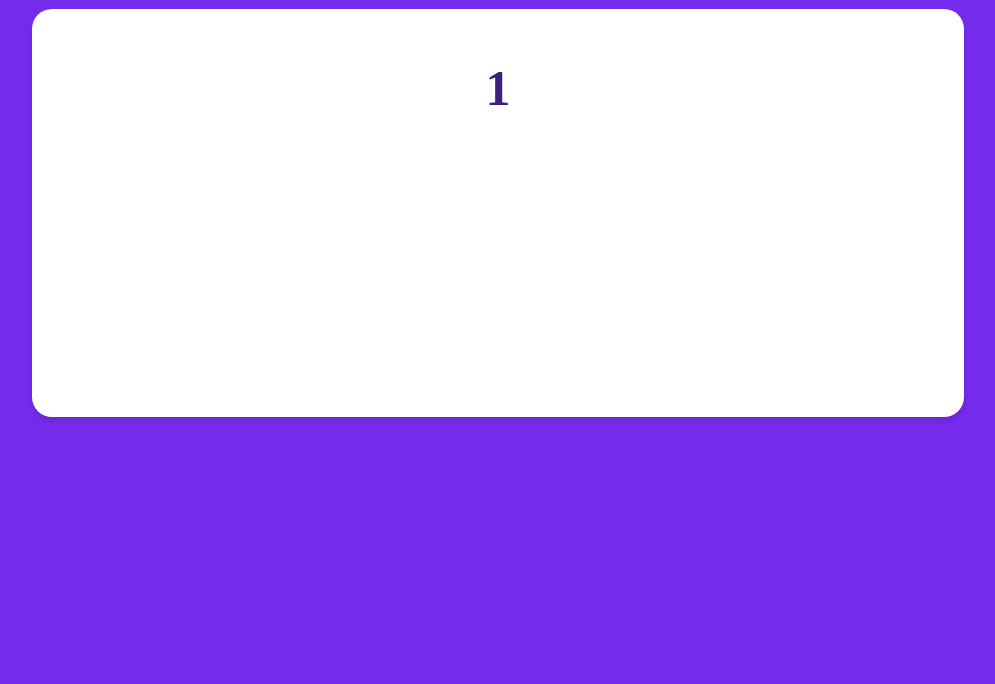
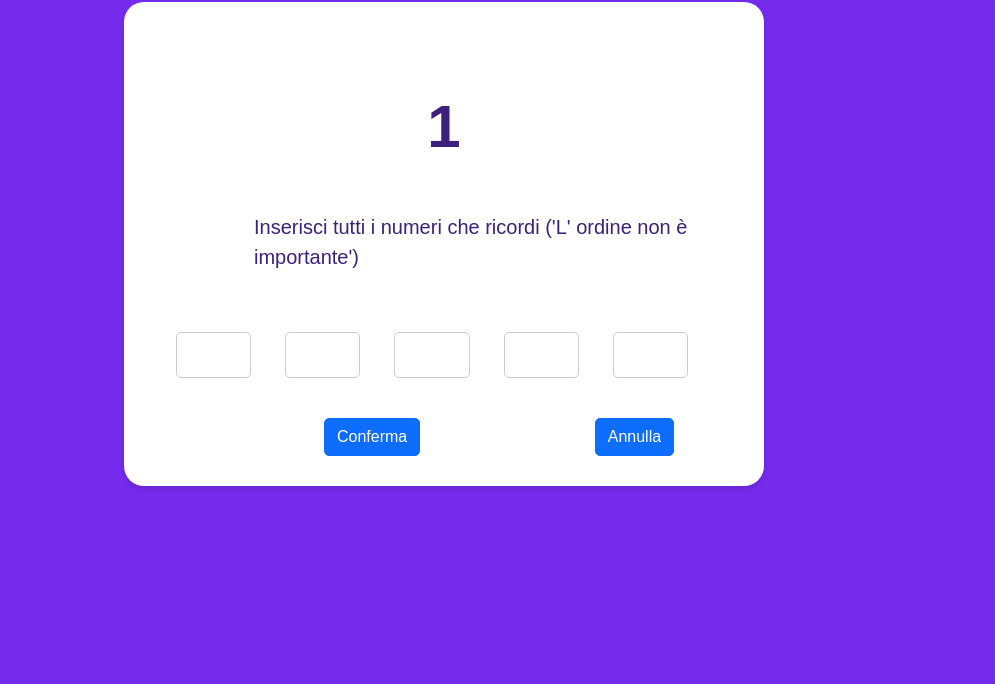
Before and after one commit to Steven-Roduta/js-simon, a plain HTML site: page index.html in a window 1280 px wide. Shown: the part 116-800 px from the top of the page, without its empty margins (196-1191 px from the left). Drawn offline with nearby package versions, Linux system fonts and the light colour scheme.

Commit message:
feat: add buttons in html and style

```diff
--- a/css/style.css
+++ b/css/style.css
@@ -1,34 +1,74 @@
-body{
+body {
     background-color: #742bec;
+    font-family: Arial, sans-serif;
+    margin: 0;
+    padding: 0;
 }
 
-
-h1{
+h1 {
     display: flex;
     justify-content: center;
     font-size: 50px;
     color: white;
+    margin-top: 50px;
 }
 
-.container-form{
-    padding: 150px;
+
+.container-form {
+    padding: 30px;
     max-width: 50%;
     min-height: 100px;
     background-color: white;
     display: flex;
+    flex-direction: column;
     justify-content: center;
     border-radius: 20px;
-    margin-left: 220px;
+    margin: 0 auto;
     box-shadow: 0 4px 4px rgba(0,0,0,0.1);
 }
 
-#display{
-    font-size: 50px;
+
+#display {
+    font-size: 60px;
     font-weight: bold;
     text-align: center;
     margin-top: 50px;
-    display: flex;
-    position: relative;
-    bottom: 150px;
+    margin-bottom: 40px;
     color: #3d207c;
 }
+
+
+label {
+    font-size: 20px;
+    margin-bottom: 10px;
+    color: #3d207c;
+    margin-left: 100px;
+    margin-bottom: 50px;
+}
+
+
+.row {
+    display: flex;
+    justify-content: space-between;
+    gap: 10px;
+    width: 100%;
+    padding: 10px;
+    margin-bottom: 20px;
+}
+
+
+input[type="number"] {
+    width: 100%;
+    padding: 10px;
+    margin-bottom: 10px;
+    border-radius: 5px;
+    border: 1px solid #ccc;
+    box-sizing: border-box;
+}
+
+.btn{
+
+    margin-left: 170px;
+    border-radius: 5px;
+    border-color: none;
+}
--- a/index.html
+++ b/index.html
@@ -3,6 +3,8 @@
 <head>
     <meta charset="UTF-8">
     <meta name="viewport" content="width=device-width, initial-scale=1.0">
+    <link href="https://cdn.jsdelivr.net/npm/bootstrap@5.3.3/dist/css/bootstrap.min.css" rel="stylesheet" integrity="sha384-QWTKZyjpPEjISv5WaRU9OFeRpok6YctnYmDr5pNlyT2bRjXh0JMhjY6hW+ALEwIH" crossorigin="anonymous">
+    <script src="https://cdn.jsdelivr.net/npm/bootstrap@5.3.3/dist/js/bootstrap.bundle.min.js" integrity="sha384-YvpcrYf0tY3lHB60NNkmXc5s9fDVZLESaAA55NDzOxhy9GkcIdslK1eN7N6jIeHz" crossorigin="anonymous"></script>
     <title>MEMORY</title>
    <link rel="stylesheet" href="./css/style.css">
 </head>
@@ -15,9 +17,33 @@
 
         <div class="container-form">
 
-            <div id="display"></div>
-            <form class="form" id="form-game">
 
+            <form id="form" class="form" id="form-game">
+                <div id="display"></div>
+                <label for="game">Inserisci tutti i numeri che ricordi ('L' ordine non è importante')</label>
+
+                <div class="container text-center">
+                    <div id="col-Number" class="row align-items-start">
+                      <div class="col">
+                       <input type="number">
+                      </div>
+                      <div class="col">
+                        <input type="number">
+                      </div>
+                      <div class="col">
+                        <input type="number">
+                      </div>
+                      <div class="col">
+                        <input type="number">
+                      </div>
+                      <div class="col">
+                        <input type="number">
+                      </div>
+                    </div>
+                </div>
+
+                <button id="btn-conferma" type="button" class="btn btn-primary">Conferma</button>
+                <button id="btn-annulla" type="button" class="btn btn-primary">Annulla</button>
             </form>
         </div>
     </main>
```
